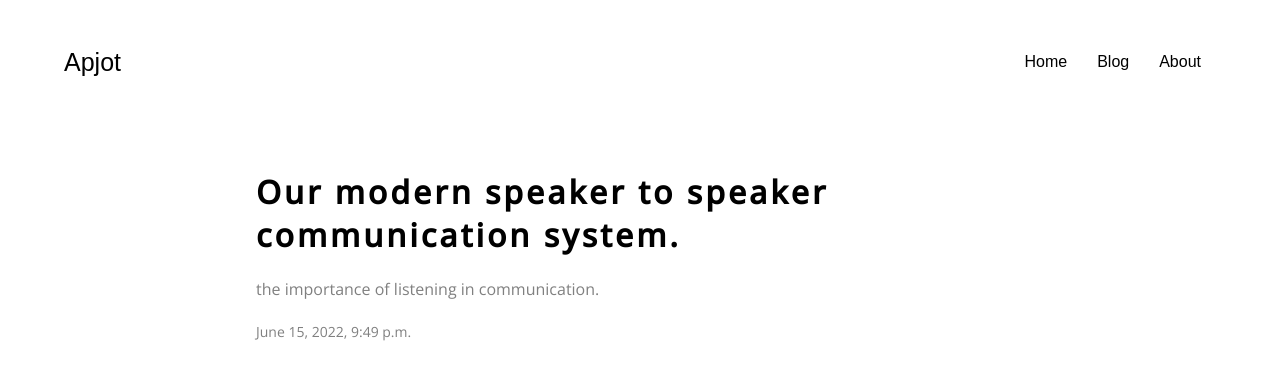
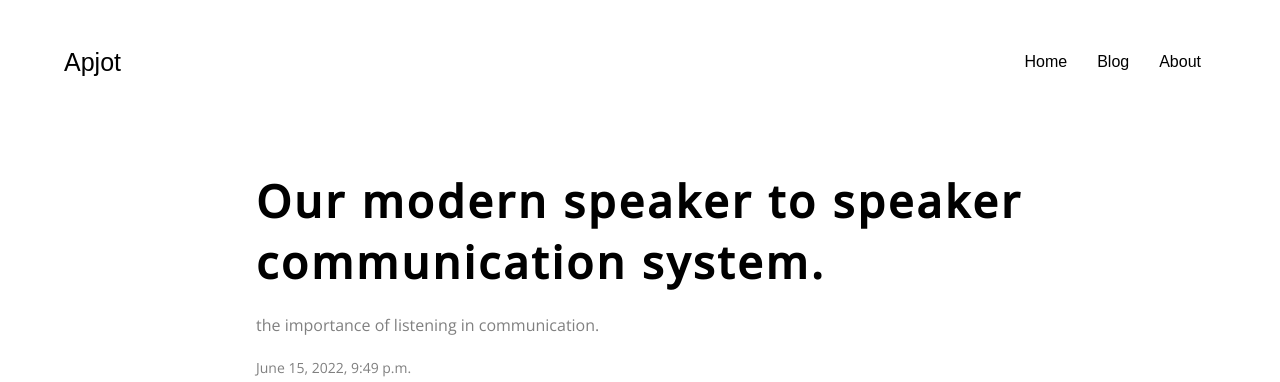
Before and after one commit to nelsonfai/my-apjot, a Django app: a page that uses blog/templates/blog/details.html in a window 1280 px wide. Shown: the top 382 px of the page. Run offline with Django 4.2, Linux system fonts and the light colour scheme; data comes from the database, SQL or seed files in the repository; parts of the project's set-up code (start-up, migrations or seed data) failed here and were passed over; some libraries are stand-ins or nearby versions; some web fonts are replaced.

Commit message:
Update details.html

```diff
--- a/blog/templates/blog/details.html
+++ b/blog/templates/blog/details.html
@@ -188,7 +188,7 @@
 }
 .article #title{
     letter-spacing: 3px;
-    font-size: calc(1.2em + 1vw);
+    font-size: calc(1.2em + 2vw);
 }
 .comment_date{
     color:grey;
```
